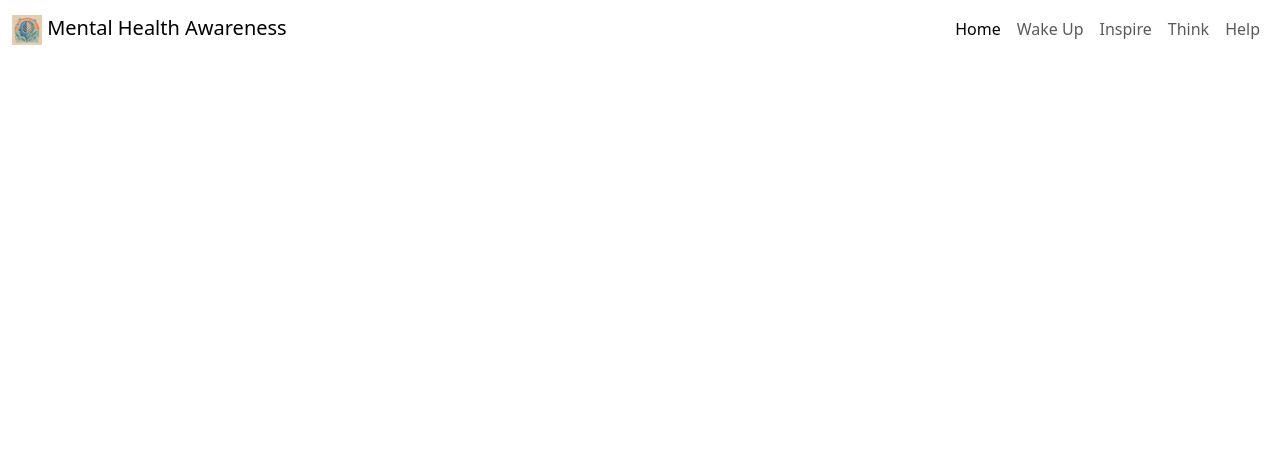
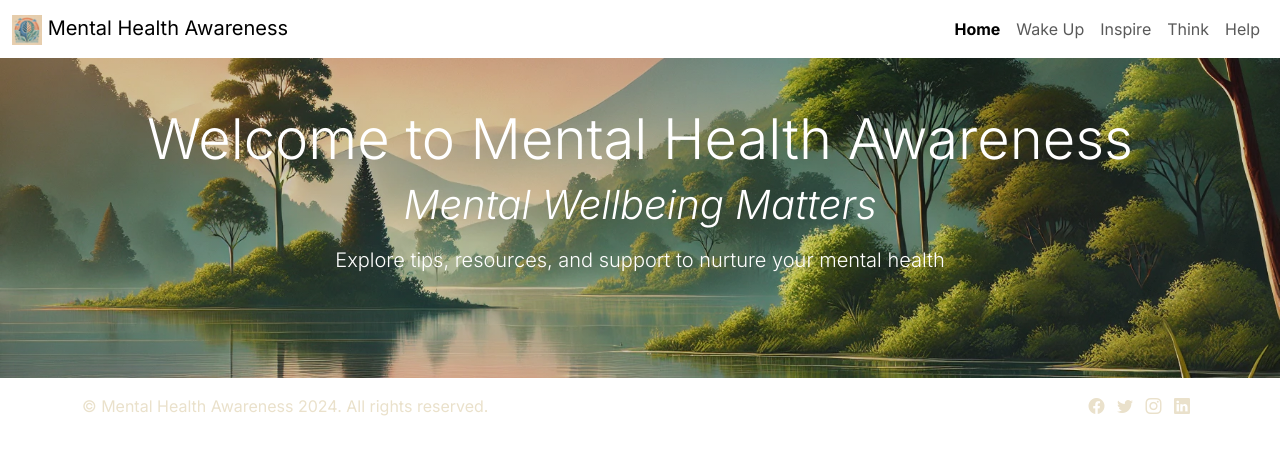
Before and after one commit to Harmeetkaur13/Mental-Health-Awareness, a plain HTML site: page index.html in a window 1280 px wide. Drawn offline with nearby package versions, Linux system fonts and the light colour scheme; a web font is replaced by a local one.

Commit message:
created footer and hero section,added style to them

```diff
--- /dev/null
+++ b/assets/css/style.css
@@ -0,0 +1,47 @@
+@import url('https://fonts.googleapis.com/css2?family=Cookie&family=Inter:ital,opsz,wght@0,14..32,100..900;1,14..32,100..900&family=Macondo&display=swap');
+
+:root {
+    --background-color-hex: #eae1cb;
+    --color: white;
+}
+
+/* Hero-section */
+.hero-section {
+    background-image: linear-gradient(rgba(0, 0, 0, 0.181), rgba(0, 0, 0, 0.153)), url('../images/hero.webp');
+    background-size: cover;
+    background-position: center;
+    padding: 100px 0;
+    color: var(--color);
+    height: 40%;
+}
+
+html,
+body {
+    height: 100%;
+    font-family: 'Inter', sans-serif;
+}
+
+/* Navbar */
+.navbar {
+    position: sticky;
+    top: 0;
+    z-index: 1000;
+}
+
+.navbar .nav-link.active {
+    font-weight: bold;
+}
+
+/* Footer */
+footer {
+    background-color: var(--color);
+    color: var(--background-color-hex);
+}
+
+footer a {
+    color: var(--background-color-hex);
+}
+
+footer a:hover {
+    color: #fbfaf8;
+}
--- a/index.html
+++ b/index.html
@@ -8,6 +8,11 @@
     <!-- Bootstrap CSS -->
     <link href="https://cdn.jsdelivr.net/npm/bootstrap@5.3.3/dist/css/bootstrap.min.css" rel="stylesheet"
         integrity="sha384-QWTKZyjpPEjISv5WaRU9OFeRpok6YctnYmDr5pNlyT2bRjXh0JMhjY6hW+ALEwIH" crossorigin="anonymous">
+    <!-- Bootstrap Icons -->
+    <link href="https://cdnjs.cloudflare.com/ajax/libs/bootstrap-icons/1.10.0/font/bootstrap-icons.min.css"
+        rel="stylesheet">
+    <!--Internal CSS  -->
+    <link rel="stylesheet" href="assets/css/style.css">
 </head>
 
 <body>
@@ -44,7 +49,34 @@
         </div>
     </nav>
 
+    <!-- Hero Section -->
+    <section class="hero-section text-center py-5">
+        <div class="container text-center">
+            <h1 class="display-4">Welcome to Mental Health Awareness</h1>
+            <p class="display-6"><em>Mental Wellbeing Matters</em></p>
+            <p class="lead">Explore tips, resources, and support to nurture your mental health</p>
+        </div>
+    </section>
 
+
+    <!-- Footer -->
+    <footer class="py-3">
+        <div class="container d-flex justify-content-between align-items-center">
+            <div>
+                <span>&copy; Mental Health Awareness 2024. All rights reserved.</span>
+            </div>
+            <div>
+                <a href="https://www.facebook.com/Code.InstituteIRL/" target="_blank" rel="noopener noreferrer"
+                    aria-label="Visit our Facebook page" class="me-2"><i class="bi bi-facebook"></i></a>
+                <a href="https://x.com/codeinstitute" target="_blank" rel="noopener noreferrer"
+                    aria-label="Follow us on Twitter" class="me-2"><i class="bi bi-twitter"></i></a>
+                <a href="https://www.instagram.com/codeinstitute/" target="_blank" rel="noopener noreferrer"
+                    aria-label="Follow us on Instagram" class="me-2"><i class="bi bi-instagram"></i></a>
+                <a href="https://www.linkedin.com/school/code-institute/" target="_blank" rel="noopener noreferrer"
+                    aria-label="Connect with us on LinkedIn" class="me-2"><i class="bi bi-linkedin"></i></a>
+            </div>
+        </div>
+    </footer>
     <!-- Bootstrap JS -->
     <script src="https://cdn.jsdelivr.net/npm/bootstrap@5.3.3/dist/js/bootstrap.bundle.min.js"
         integrity="sha384-YvpcrYf0tY3lHB60NNkmXc5s9fDVZLESaAA55NDzOxhy9GkcIdslK1eN7N6jIeHz" crossorigin="anonymous">
```
Also changed, not shown: assets/images/hero.webp (added).
